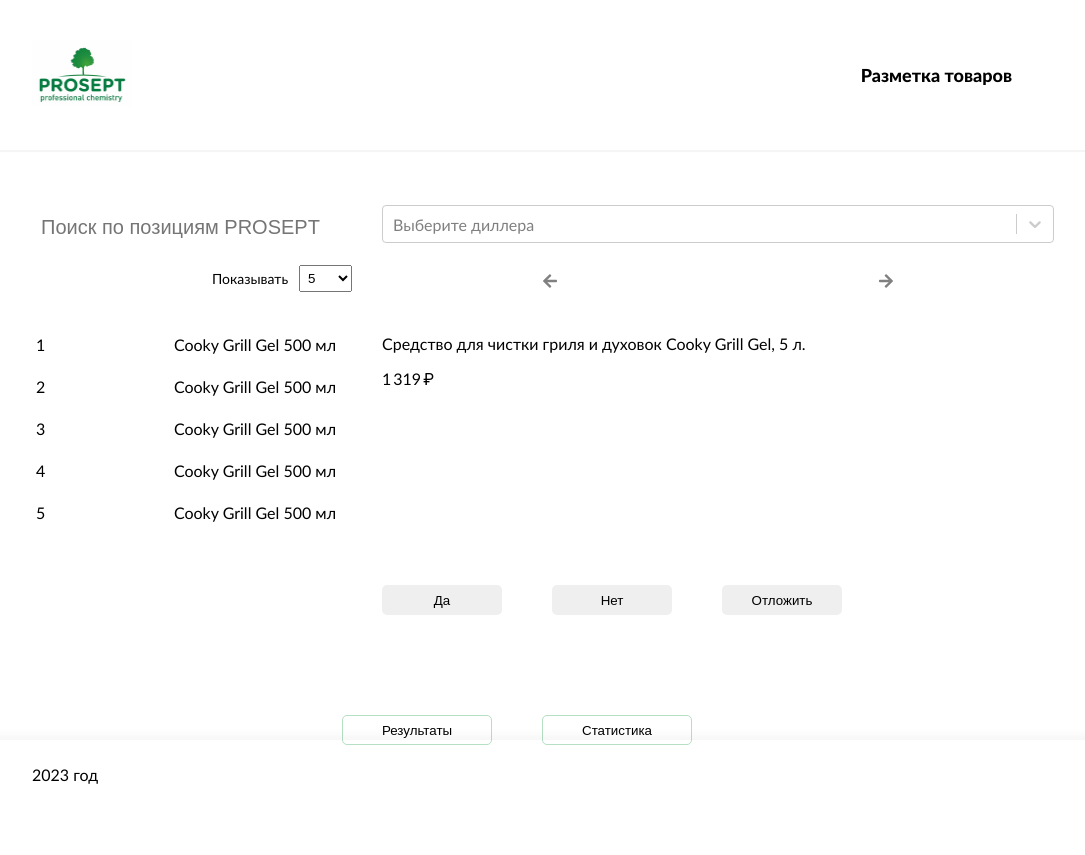
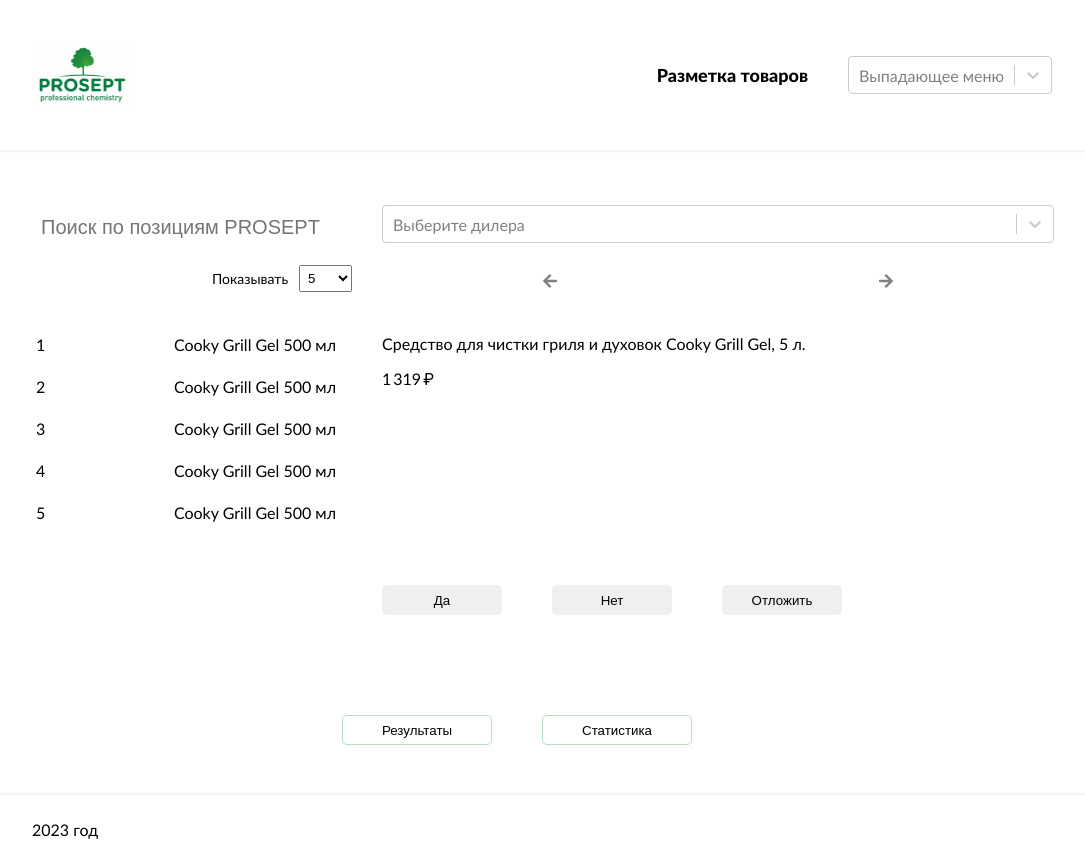
Before and after one commit to olgushe4ka/prosept_frontend, a React (Create React App) app: page / in a window 1280 px wide. Shown: the whole page, without its empty margins (98-1183 px from the left). Before the commit the page ends 800 px from the top, so only its background shows below. Built offline with nearby package versions, Linux system fonts and the light colour scheme.

Commit message:
Поправила замечания 1, 2, 6. 8, 10, 13

```diff
--- a/public/index.html
+++ b/public/index.html
@@ -20,7 +20,7 @@
       work correctly both with client-side routing and a non-root public URL.
       Learn how to configure a non-root public URL by running `npm run build`.
     -->
-    <title>Prospect</title>
+    <title>Prosept</title>
   </head>
   <body>
     <noscript>You need to enable JavaScript to run this app.</noscript>
--- a/src/components/app-footer/app-footer.module.css
+++ b/src/components/app-footer/app-footer.module.css
@@ -1,9 +1,6 @@
 .footer {
-  box-shadow: 0px -5px 9px rgba(0, 0, 0, 0.04);
+  box-shadow: 0px -2px 1px rgba(0, 0, 0, 0.04);
   max-width: 100%;
-  position: absolute;
-  left: 0;
-  bottom: 0;
   width: 100%;
   height: 60px;
 }
--- a/src/components/app-header/app-header.tsx
+++ b/src/components/app-header/app-header.tsx
@@ -2,6 +2,7 @@
 import { Link, useLocation } from 'react-router-dom'
 import { useEffect, useState } from 'react'
 import a from '../../images/proseptLogo.webp'
+import MyDropdown from '../drop-down/drop-down'
 
 function AppHeader() {
   const location = useLocation()
@@ -46,6 +47,9 @@
         >
           <p className={`${headerStyles.menuText}`}>Разметка товаров</p>
         </Link>
+        <MyDropdown items={[]} onSelect={function (items: string | string[] | null): void {
+          throw new Error('Function not implemented.')
+        } } placeholder={'Выпадающее меню'} />
       </div>
     </header>
   )
--- a/src/components/drop-down/drop-down.tsx
+++ b/src/components/drop-down/drop-down.tsx
@@ -2,11 +2,12 @@
 import Select from 'react-select'
 
 interface SelectProps {
+  placeholder: string
   items: { value: string; label: string }[]
   onSelect: (items: string | string[] | null) => void
 }
 
-const MyDropdown: React.FC<SelectProps> = ({ items, onSelect }) => {
+const MyDropdown: React.FC<SelectProps> = ({ items, onSelect, placeholder }) => {
   const handleSelect = (selectedOptions: any) => {
     if (selectedOptions) {
       if (Array.isArray(selectedOptions)) {
@@ -41,7 +42,7 @@
       className={styles.main}
       options={items}
       onChange={handleSelect}
-      placeholder="Выберите диллера"
+      placeholder={placeholder}
       styles={customStyles}
       isClearable
       isMulti
--- a/src/index.css
+++ b/src/index.css
@@ -20,6 +20,8 @@
   -moz-osx-font-smoothing: grayscale;
   -webkit-font-smoothing: antialiased;
   -moz-osx-font-smoothing: grayscale;
+  height: 100%;
+  margin: auto;
 }
 
 .content {
--- a/src/pages/main.module.css
+++ b/src/pages/main.module.css
@@ -2,6 +2,7 @@
   max-width: 80%;
   margin: auto;
   padding-top: 25px;
+  min-height: 70vh;
 }
 
 .main {
@@ -36,8 +37,9 @@
   color: grey;
 }
 
-.arrows svg:hover{
-opacity: 0.5;
+.arrows svg:hover {
+  cursor: pointer;
+  opacity: 0.5;
 }
 
 .productName {
@@ -64,7 +66,7 @@
 
 .buttonsResult {
   margin-top: 50px;
-  padding-top: 50px;
+  padding: 50px 0;
   text-align: center;
   border-top: 1px, solid, grey;
 }
--- a/src/pages/main.tsx
+++ b/src/pages/main.tsx
@@ -20,7 +20,7 @@
 
         <div className={styles.block2AndButtons}>
           <div className={styles.block2}>
-            <MyDropdown items={dillers} onSelect={handleDropdownSelect} />
+            <MyDropdown items={dillers} onSelect={handleDropdownSelect} placeholder={'Выберите дилера'} />
             <div className={styles.arrows}>
               <FaArrowLeft />
               <FaArrowRight />
```
